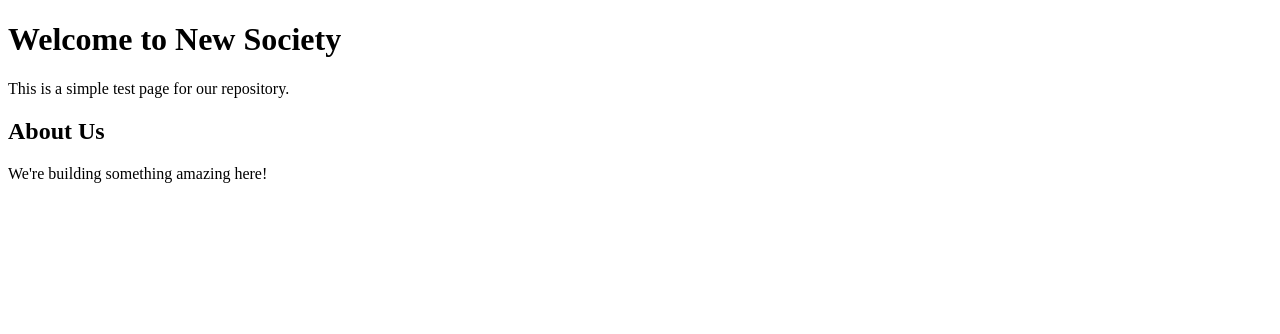
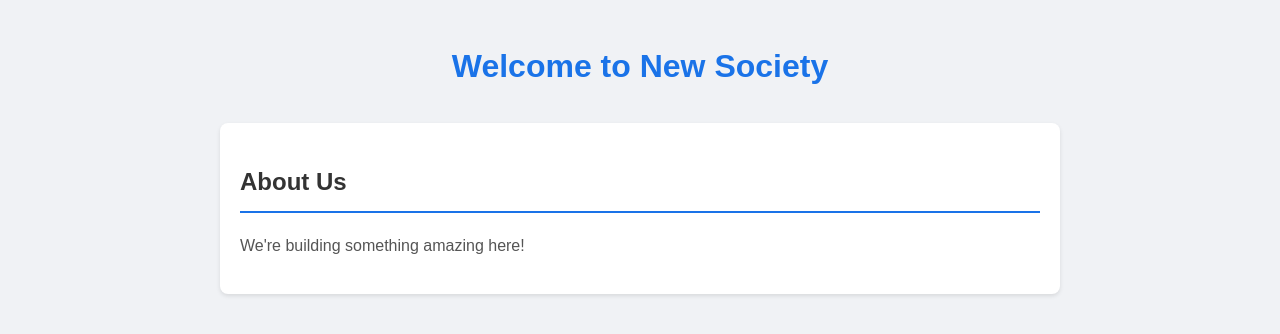
Before and after one commit to Stally333/new-society-test, a plain HTML site: page index.html in a window 1280 px wide. Drawn offline with Linux system fonts and the light colour scheme.

Commit message:
Add CSS styling to the page

```diff
--- a/index.html
+++ b/index.html
@@ -4,10 +4,39 @@
     <meta charset="UTF-8">
     <meta name="viewport" content="width=device-width, initial-scale=1.0">
     <title>Welcome to New Society</title>
+    <style>
+        body {
+            font-family: Arial, sans-serif;
+            line-height: 1.6;
+            margin: 0;
+            padding: 20px;
+            background-color: #f0f2f5;
+        }
+        h1 {
+            color: #1a73e8;
+            text-align: center;
+            margin-bottom: 30px;
+        }
+        .content {
+            max-width: 800px;
+            margin: 0 auto;
+            padding: 20px;
+            background-color: white;
+            border-radius: 8px;
+            box-shadow: 0 2px 4px rgba(0,0,0,0.1);
+        }
+        h2 {
+            color: #333;
+            border-bottom: 2px solid #1a73e8;
+            padding-bottom: 10px;
+        }
+        p {
+            color: #555;
+        }
+    </style>
 </head>
 <body>
     <h1>Welcome to New Society</h1>
-    <p>This is a simple test page for our repository.</p>
     <div class="content">
         <h2>About Us</h2>
         <p>We're building something amazing here!</p>
```
